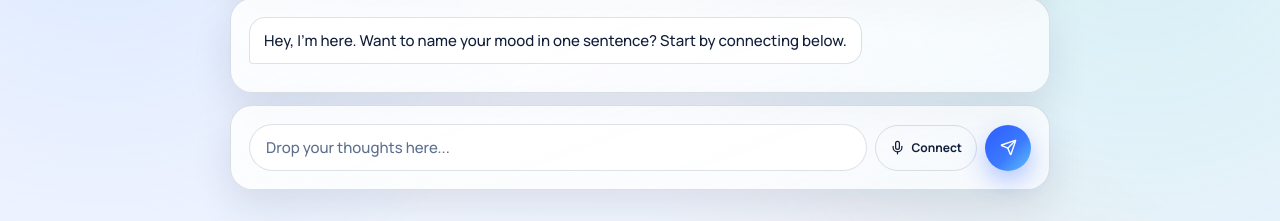
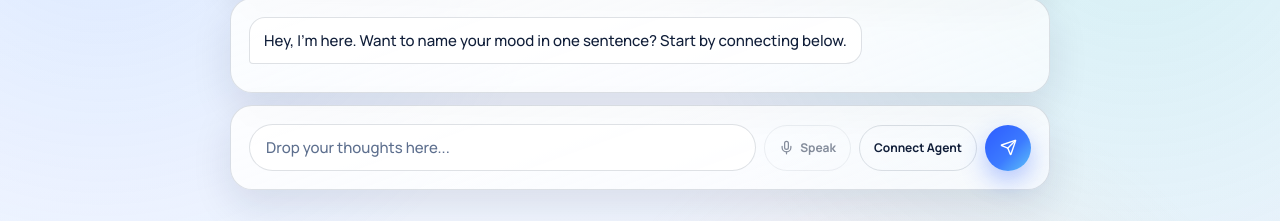
Before and after one commit to sciankit/Depression_Screen, a React (Vite) app: page /chat in a window 1280 px wide. Shown: the part 213-434 px from the top of the page. Built offline with nearby package versions, Linux system fonts and the light colour scheme; no server answers.

Commit message:
Fix conversations

```diff
--- a/src/pages/ChatPage.jsx
+++ b/src/pages/ChatPage.jsx
@@ -13,6 +13,7 @@ export default function ChatPage() {
     const [input, setInput] = useState('');
     const [isTyping, setIsTyping] = useState(false);
     const [isConnected, setIsConnected] = useState(false);
+    const [isMicActive, setIsMicActive] = useState(false);
     const [speechError, setSpeechError] = useState('');
     const messagesEndRef = useRef(null);
     const conversationRef = useRef(null);
@@ -91,8 +92,18 @@ export default function ChatPage() {
                     console.error("Error:", error);
                     setSpeechError(typeof error === 'string' ? error : error.message || 'Connection error.');
                     setIsConnected(false);
+                    setIsMicActive(false);
                 },
             });
+
+            // Do not listen by default! Wait for user to explicitly activate it.
+            await conversation.setVolume({ volume: 1 });
+            try {
+                conversation.setMicMuted(true);
+            } catch (e) {
+                // Ignore if mute fails initially
+            }
+            setIsMicActive(false);
 
             conversationRef.current = conversation;
             setIsConnected(true);
@@ -102,6 +113,7 @@ export default function ChatPage() {
             console.error("Failed to start Aura:", error);
             setSpeechError("Microphone access is required to connect, or there was a network error.");
             setIsConnected(false);
+            setIsMicActive(false);
         }
     };
 
@@ -111,6 +123,23 @@ export default function ChatPage() {
             conversationRef.current = null;
         }
     }, []);
+
+    const toggleMicrophone = async () => {
+        if (!isConnected || !conversationRef.current) return;
+
+        try {
+            if (isMicActive) {
+                conversationRef.current.setMicMuted(true);
+                setIsMicActive(false);
+            } else {
+                conversationRef.current.setMicMuted(false);
+                setIsMicActive(true);
+            }
+        } catch (e) {
+            setSpeechError("Microphone control failed.");
+            setIsMicActive(false);
+        }
+    };
 
     const handleSend = async (e) => {
         e.preventDefault();
@@ -178,12 +207,30 @@ export default function ChatPage() {
 
                 <button
                     type="button"
+                    onClick={toggleMicrophone}
+                    className="chip"
+                    disabled={!isConnected}
+                    style={{
+                        height: 46,
+                        borderRadius: 999,
+                        padding: '0 14px',
+                        fontWeight: 700,
+                        background: isMicActive ? '#FF2D2D22' : 'transparent',
+                        color: isMicActive ? '#FF2D2D' : 'inherit',
+                        opacity: isConnected ? 1 : 0.5
+                    }}
+                >
+                    {isMicActive ? <Square size={12} fill="currentColor" /> : <Mic size={15} />}
+                    {isMicActive ? 'Stop' : 'Speak'}
+                </button>
+
+                <button
+                    type="button"
                     onClick={toggleConnection}
                     className="chip"
                     style={{ height: 46, borderRadius: 999, padding: '0 14px', fontWeight: 700, background: isConnected ? '#FF2D2D22' : 'transparent', color: isConnected ? '#FF2D2D' : 'inherit' }}
                 >
-                    {isConnected ? <Square size={12} fill="currentColor" /> : <Mic size={15} />}
-                    {isConnected ? 'Disconnect' : 'Connect'}
+                    {isConnected ? 'Disconnect' : 'Connect Agent'}
                 </button>
 
                 <button type="submit" className="btn-primary" style={{ width: 46, height: 46, borderRadius: '50%', padding: 0 }}>
```
